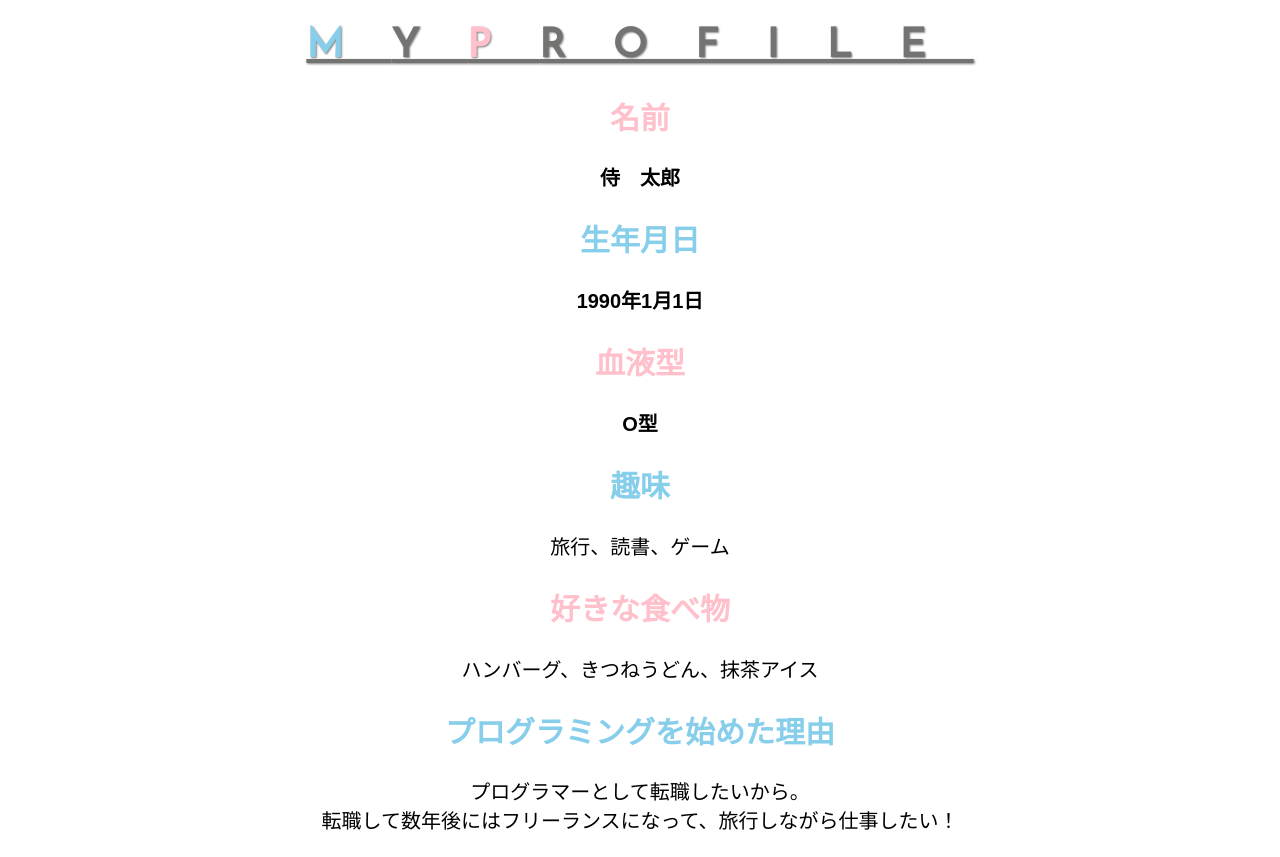
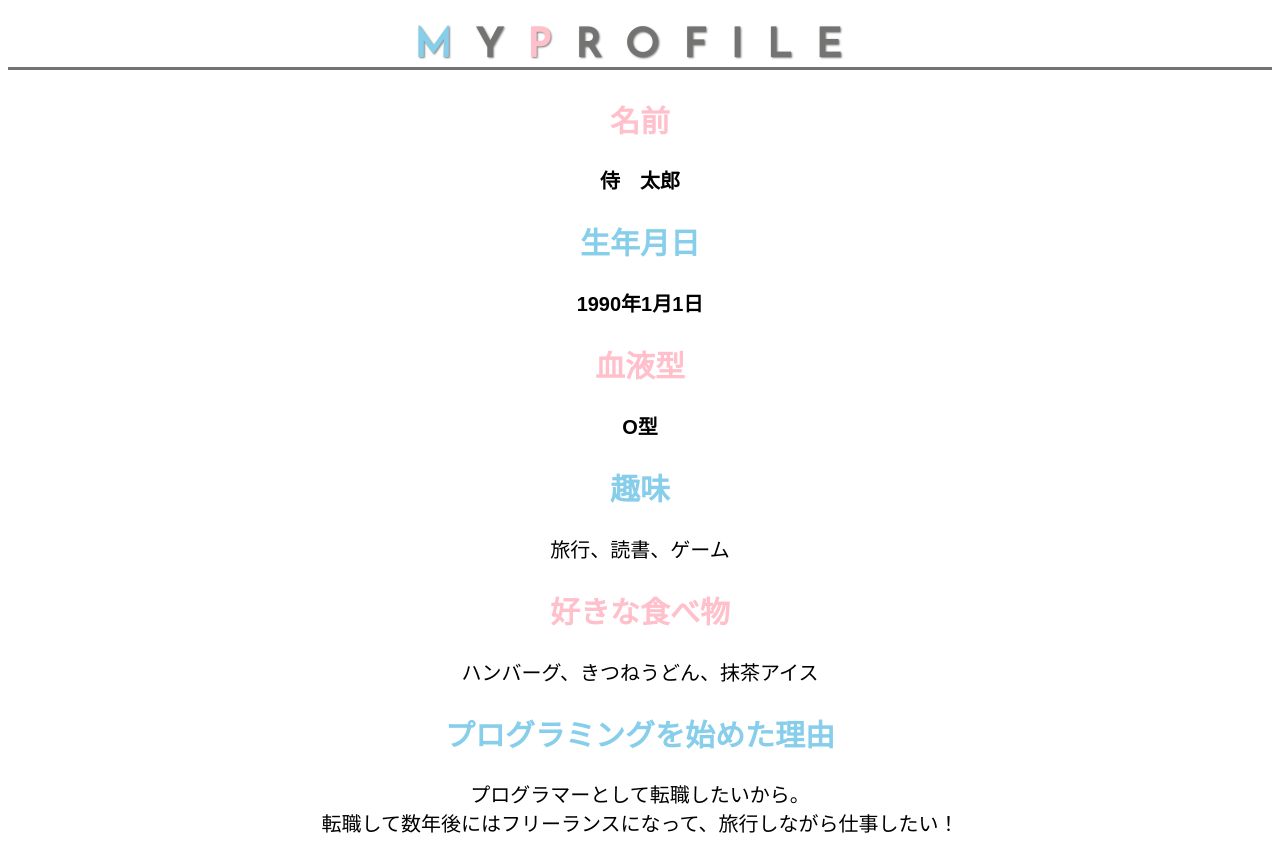
Before and after one commit to nakano302/html-css-basic-kadai, a plain HTML site: page kadai_015/kadai_015.html in a window 1280 px wide. Drawn offline with Linux system fonts and the light colour scheme.

Commit message:
kadai_015 reupload

```diff
--- a/kadai_015/style.css
+++ b/kadai_015/style.css
@@ -13,10 +13,10 @@ html {
 }
 h1 {
   font-family: "Josefin Sans", sans-serif;
-  font-size: 2em;
-  letter-spacing: 1.2em;
-  font-size: 2em;
-  text-decoration: underline;
+  font-size: 2rem;
+  letter-spacing: 1.2rem;
+  font-size: 2rem;
+  border-bottom: 3px solid;
   text-shadow: 1px 1px 2px gray;
   color: rgb(115, 115, 114);
 }
```
